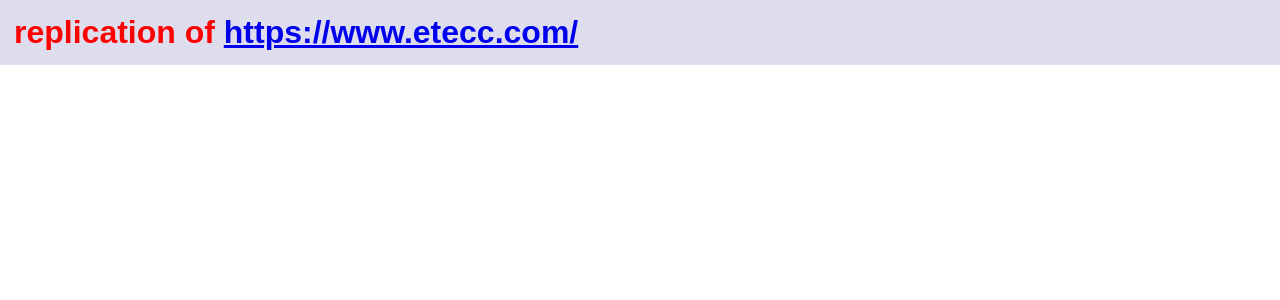
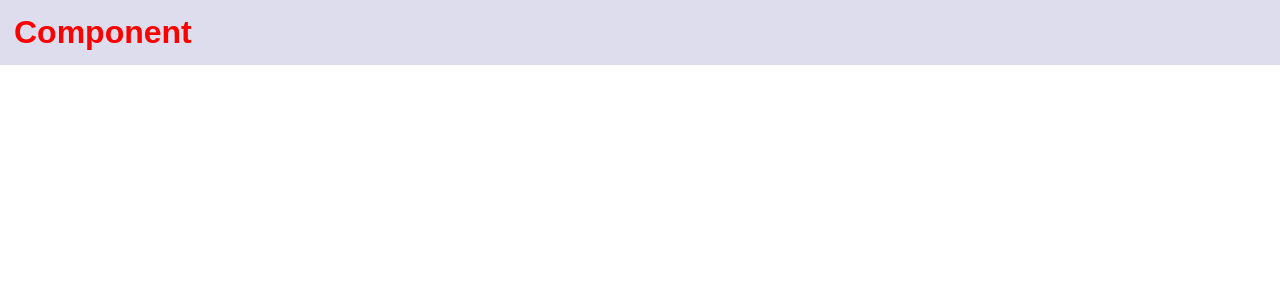
Before and after one commit to BorisRozumnyi/etecc-replication, a React (Create React App) app: page / in a window 1280 px wide. Shown: the top 300 px of the page. Built offline with nearby package versions, Linux system fonts and the light colour scheme.

Commit message:
create the FirstScreen component

```diff
--- a/src/App.tsx
+++ b/src/App.tsx
@@ -1,16 +1,10 @@
 import React from 'react';
-import styled from 'styled-components';
+import { Component } from './components/FirstScreen';
 
 export const App = () => {
   return (
-    <H1>
-      replication of <a href="https://www.etecc.com/">https://www.etecc.com/</a>
-    </H1>
+    <>
+      <Component />
+    </>
   );
 };
-
-const H1 = styled.h1`
-  color: red;
-  background: #dde;
-  padding: 14px;
-`;
--- /dev/null
+++ b/src/components/FirstScreen.tsx
@@ -0,0 +1,10 @@
+import React from 'react';
+import styled from 'styled-components';
+
+export const Component = () => <H1>Component</H1>;
+
+const H1 = styled.h1`
+  color: red;
+  background: #dde;
+  padding: 14px;
+`;
```
